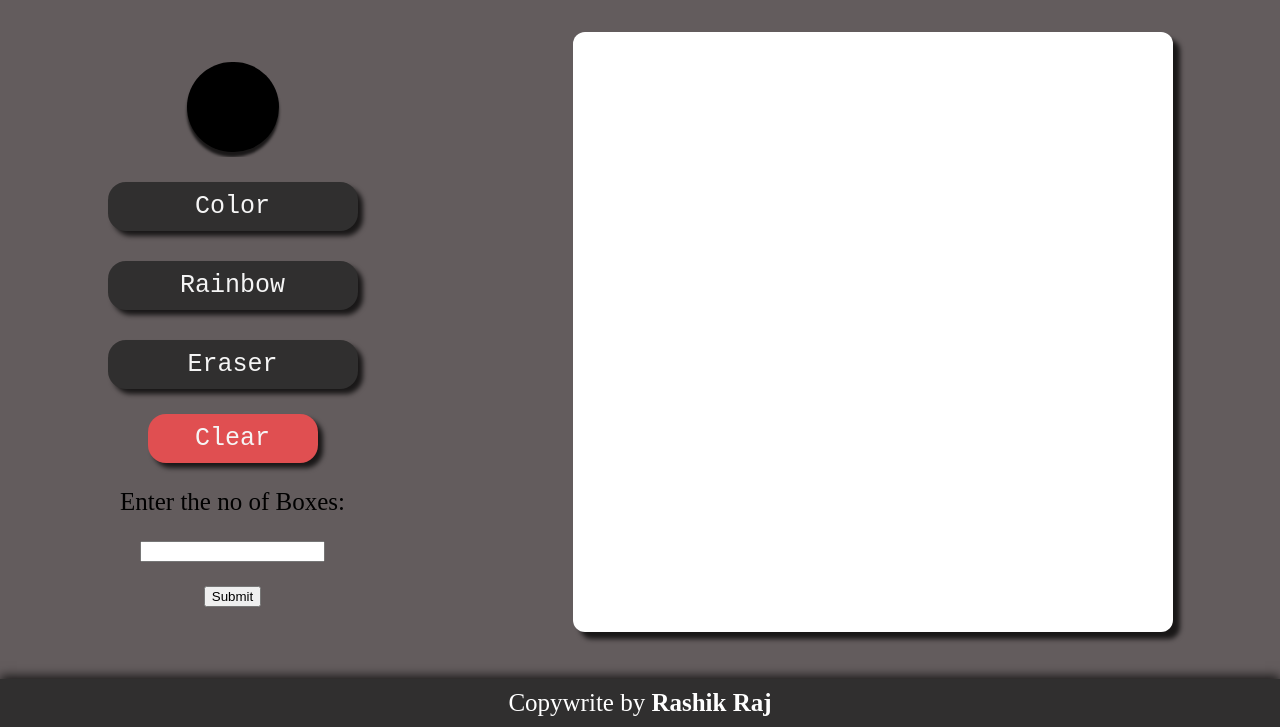
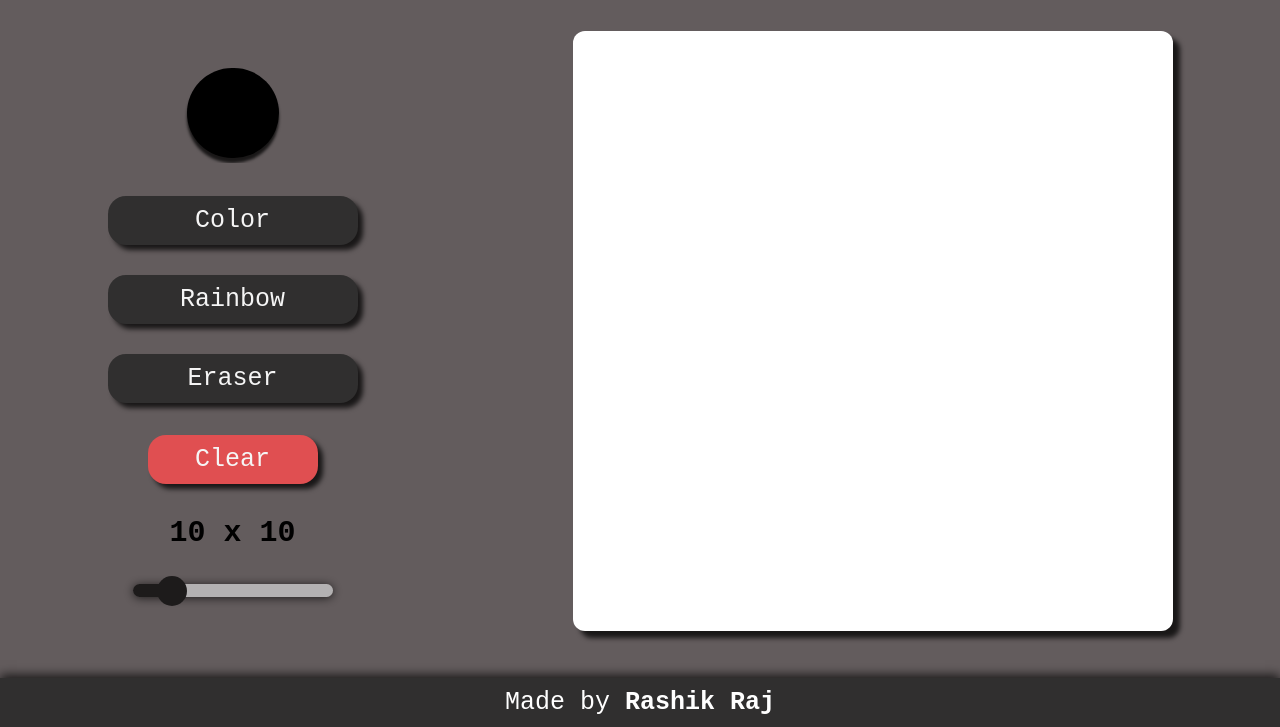
Before and after one commit to RASH1K-RAJ/etch-a-sketch, a plain HTML site: page index.html in a window 1280 px wide. Shown: the part 73-800 px from the top of the page. Drawn offline with Linux system fonts and the light colour scheme.

Commit message:
created the slide bar and finalised the UI

```diff
--- a/index.html
+++ b/index.html
@@ -29,9 +29,8 @@
 
             <button class="clear">Clear</button>
 
-            <label>Enter the no of Boxes: </label>
-            <input type="text" class="bx_inpt">
-            <button class="bx_inpt_bt">Submit</button>
+            <label class="choice">10 x 10</label>
+            <input type="range" id="bx_inpt" min="1" max="64" value="10" step="1">
 
         </div>
         <div class="container"></div>
@@ -39,7 +38,7 @@
     </div>
 
 
-    <div class="footer">Copywrite by <a href="#">Rashik Raj</a></div>
+    <div class="footer">Made by <a href="#">Rashik Raj</a></div>
 
     <script src="script.js"></script>
 </body>
--- a/script.js
+++ b/script.js
@@ -86,13 +86,19 @@ clear_bt.addEventListener('click', () =>{
     createGrid(no_boxes);
 });
 
-//Submitting no of boxes
-const bx_inpt = document.querySelector('.bx_inpt');
-const bx_inpt_bt = document.querySelector('.bx_inpt_bt');
+//slide input
 
-bx_inpt_bt.addEventListener('click', (e) =>{
-    if(!(bx_inpt.value <= 100 && bx_inpt.value > 0)) return;
-    no_boxes = bx_inpt.value
+const  bx_inpt = document.querySelector('#bx_inpt');
+bx_inpt.addEventListener("input", (e)=>{
+    no_boxes =  bx_inpt.value;
     createGrid(no_boxes);
-    bx_inpt.value = ``;
+    const choice = document.querySelector('.choice');
+    choice.textContent = `${no_boxes} x ${no_boxes}`;
+
 });
+
+bx_inpt.addEventListener("mousemove", (e)=>{
+    var x = (bx_inpt.value/63)*100;
+    var color = `linear-gradient(90deg, rgb(0, 0, 0) ${x}%, rgb(214, 214, 214) ${x}%)`;
+    bx_inpt.style.background = color;
+});
--- a/style.css
+++ b/style.css
@@ -19,6 +19,7 @@ body{
     font-weight: bold;
     background-color: #e04f51;
     box-shadow: 0rem 0.3rem 0.8rem 0rem rgba(0, 0, 0, 0.75);
+    font-family: 'Courier New', Courier, monospace;
 }
 
 .content{
@@ -43,13 +44,18 @@ body{
     height: 10rem;
     border: none;
     appearance: none;
+    transition: all 0.2s;
+}
+
+.clr_selection:hover{
+    transform: scale(1.1);
 }
 
 .clr_selection::-webkit-color-swatch{
     border-radius: 5rem;
     border: none;
     box-shadow: 0rem 0.5rem 0.3rem 0rem rgba(0, 0, 0, 0.75);
-
+    cursor: pointer;
 }
 
 
@@ -77,6 +83,10 @@ body{
     padding: 1rem 4rem;
     border-radius: 1.8rem;
     box-shadow: 0.5rem 0.5rem 0.5rem 0rem rgba(0, 0, 0, 0.75);
+    transition: all 0.2s;
+}
+.buttons label:hover{
+    transform: scale(1.1);
 }
 
 .clear{
@@ -90,7 +100,47 @@ body{
     border-radius: 1.8rem;
     box-shadow: 0.5rem 0.5rem 0.5rem 0rem rgba(0, 0, 0, 0.75);
     border: none;
+    transition: all 0.2s;
 }
+
+.clear:hover{
+    transform: scale(1.1);
+}
+
+.choice{
+    font-size: 3rem;
+    font-weight: 550;
+    font-family: 'Courier New', Courier, monospace;
+}
+
+#bx_inpt{
+    -webkit-appearance: none;
+    appearance: none;
+    width: 20rem;
+    height: 1.3rem;
+    background: linear-gradient(90deg, rgb(0, 0, 0) 15.87%, rgb(214, 214, 214) 15.87%);
+    opacity: 0.7;
+    outline: none;
+    -webkit-transition: opactiy 0.2s;
+    transition: opactiy 0.2s;
+    border-radius: 1.2rem;
+    box-shadow: 0rem 0.1rem 1rem 0rem black;
+}
+
+#bx_inpt:hover{
+    opacity: 1;
+}
+
+#bx_inpt::-webkit-slider-thumb{
+    -webkit-appearance: none;
+    width: 3rem;
+    height: 3rem;
+    background: black;
+    border-radius: 50%;
+    cursor: pointer;
+}
+
+
 
 
 .container {
@@ -107,6 +157,7 @@ body{
     background-color: #302f2f;
     padding: 1rem 4rem;
     box-shadow: 0rem -0.3rem 1rem 0rem rgba(0, 0, 0, 0.75);
+    font-family: 'Courier New', Courier, monospace;
 }
 
 a{
```
